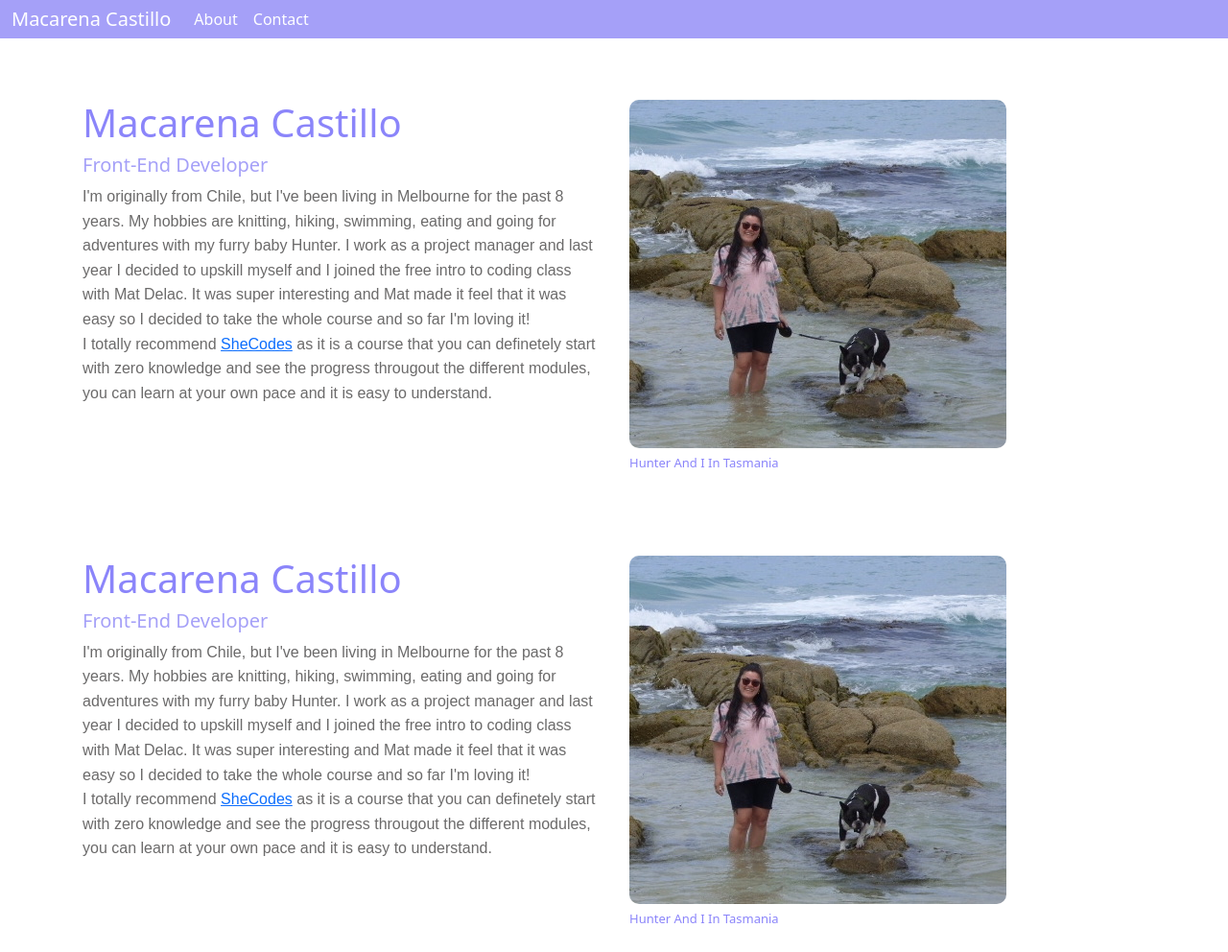
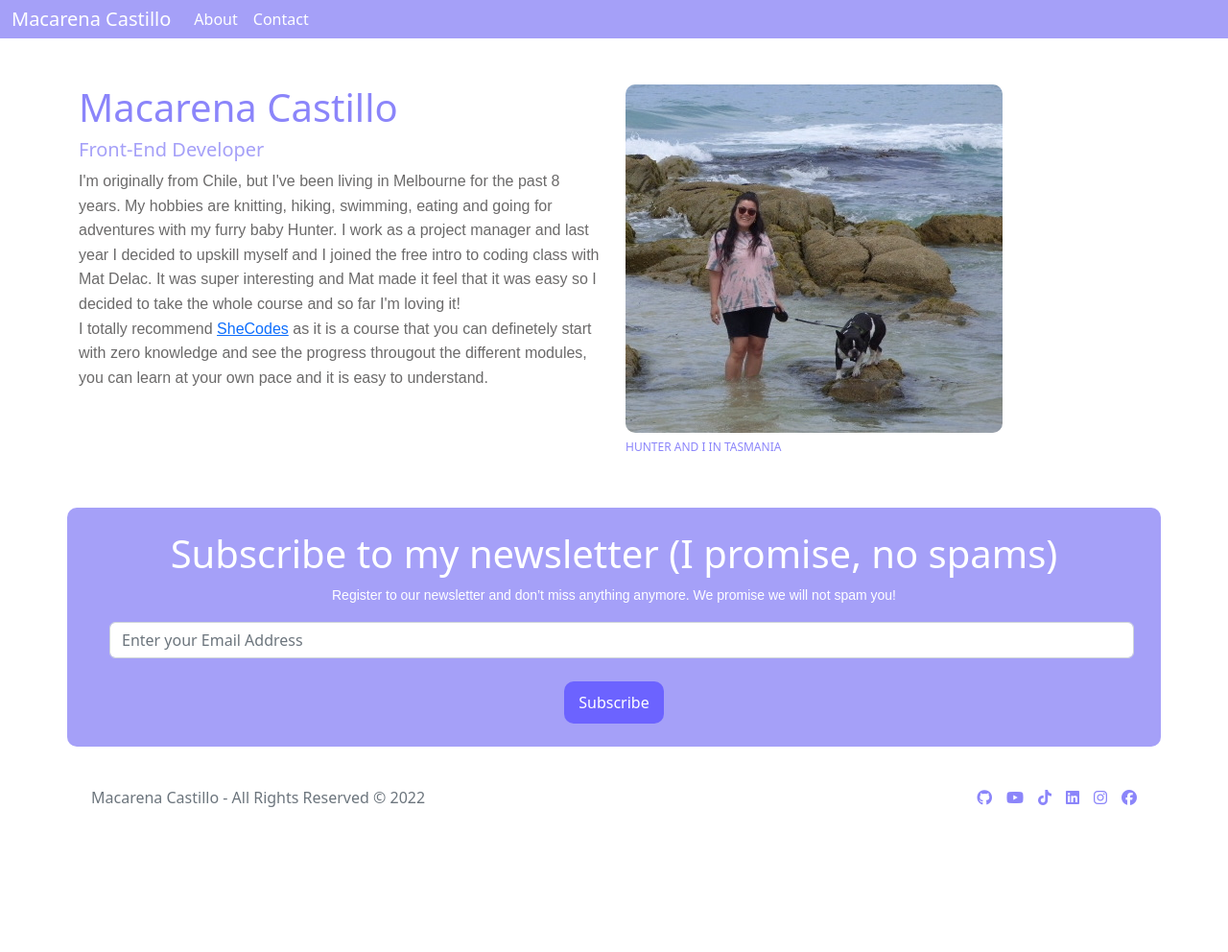
Before and after one commit to macarenamisterio/SheCodes-responsive-w5-portfolio, a plain HTML site: page about.html in a window 1280 px wide. Shown: the top 992 px of the page at 96% size. After the commit the page ends 908 px from the top, so only its background shows below. Drawn offline with nearby package versions, Linux system fonts and the light colour scheme; a web font is replaced by a local one.

Commit message:
finish all pages

```diff
--- a/about.html
+++ b/about.html
@@ -80,7 +80,7 @@
 
 		<div class="container">
 			<div class="row mt-5">
-				<div class="col p-3">
+				<div class="col">
 					<h1 class="h1-hero">Macarena Castillo</h1>
 					<h2 class="h2-hero">Front-end Developer</h2>
 					<p>
@@ -99,41 +99,43 @@
 						pace and it is easy to understand.
 					</p>
 				</div>
-				<div class="col p-3">
+				<div class="col">
 					<img src="src/Maca & Hunter.JPG" alt="" />
 					<h5 class="h5-hero mt-2">Hunter and I in Tasmania</h5>
 				</div>
 			</div>
 		</div>
-		<!-- CONTAINER 2 -->
 
-		<div class="container">
-			<div class="row mt-5">
-				<div class="col p-3">
-					<h1 class="h1-hero">Macarena Castillo</h1>
-					<h2 class="h2-hero">Front-end Developer</h2>
-					<p>
-						I'm originally from Chile, but I've been living in Melbourne for the
-						past 8 years. My hobbies are knitting, hiking, swimming, eating and
-						going for adventures with my furry baby Hunter. I work as a project
-						manager and last year I decided to upskill myself and I joined the
-						free intro to coding class with Mat Delac. It was super interesting
-						and Mat made it feel that it was easy so I decided to take the whole
-						course and so far I'm loving it!
-						<br />
-						I totally recommend
-						<a href="shecodes.io" target="_blank">SheCodes</a> as it is a course
-						that you can definetely start with zero knowledge and see the
-						progress througout the different modules, you can learn at your own
-						pace and it is easy to understand.
-					</p>
-				</div>
-				<div class="col p-3">
-					<img src="src/Maca & Hunter.JPG" alt="" />
-					<h5 class="h5-hero mt-2">Hunter and I in Tasmania</h5>
-				</div>
+
+		<!--SUBSCRIPTION BLOCK-->
+		<div class="container newsletter-form p-4 mt-5">
+			<div class="container text-center" data-radius="50">
+				<h1 class="h1-white">Subscribe to my newsletter (I promise, no spams)</h1>
+				<p class="p-white mb-3">
+					Register to our newsletter and don’t miss anything anymore. We promise
+					we will not spam you!
+				</p>
+
+				<form
+					method="GET"
+					action="https://kikk.us6.list-manage.com/subscribe"
+					target="_blank"
+				>
+					<input type="hidden" name="u" value="d08fe605a9149dc54a3c13f44" />
+					<input type="hidden" name="id" value="96f67efdeb" />
+					<input
+						type="text"
+						class="form-control m-2"
+						placeholder="Enter your Email Address"
+					/>
+
+					<button type="submit" class="button button-subscribe mt-3">
+						Subscribe
+					</button>
+				</form>
 			</div>
 		</div>
+
 		<!--FOOTER-->
 		<div class="">
 			<footer class="mt-3 mb-5">
--- a/style.css
+++ b/style.css
@@ -23,7 +23,7 @@ h2 {
 
 h3 {
 	color: var(--brand-colour3);
-	text-transform: uppercase;
+	text-transform: capitalize;
 }
 
 h4 {
@@ -32,7 +32,7 @@ h4 {
 
 h5 {
 	color: var(--brand-colour5);
-	text-transform: capitalize;
+	text-transform: uppercase;
 }
 
 p {
@@ -62,6 +62,23 @@ hr {
 	border: 10px solid #a5a0f8;
 }
 
+.h1-white {
+	color: var(--background-colour-secondary);
+	font-size: 40px;
+}
+
+.p-white {
+	color: var(--background-colour-secondary);
+	font-family: "Cambay", sans-serif;
+	font-size: 14px;
+	line-height: 1.6;
+	margin: auto;
+}
+
+.form {
+	margin-top: 50px;
+}
+
 .hero {
 	padding-top: 100px;
 	padding: 30px;
@@ -78,6 +95,11 @@ hr {
 
 .img-thumbnail {
 	max-height: 70px;
+}
+
+.newsletter-form {
+	background-color: var(--brand-colour2);
+	border-radius: 10px;
 }
 
 .text-muted {
@@ -125,11 +147,19 @@ a.github-icon {
 	color: var(--brand-colour2);
 }
 
+button.button-subscribe {
+	background-color: var(--brand-colour3);
+	color: white;
+	border: 2px var(--brand-colour3);
+	padding: 10px 15px;
+	border-radius: 10px;
+}
+
 button.btn-outline-secondary {
 	background-color: var(--brand-colour2);
 	color: white;
 	border: 2px var(--brand-colour3);
-	padding: 20px 30px;
+	padding: 10px 15px;
 	border-radius: 10px;
 }
 
@@ -137,7 +167,7 @@ button.btn-outline-secondary:hover {
 	background-color: var(--brand-colour5);
 	color: white;
 	border: 2px var(--brand-colour3);
-	padding: 20px 30px;
+	padding: 10px 15px;
 	border-radius: 10px;
 }
 
@@ -171,7 +201,7 @@ h4.h4-hero {
 
 h5.h5-hero {
 	color: var(--brand-colour1);
-	font-size: 13px;
+	font-size: 12px;
 	margin-top: 0px;
 }
 
```
Also changed, not shown: contact.html (+61 -5 lines), index.html (+41 -17 lines).
